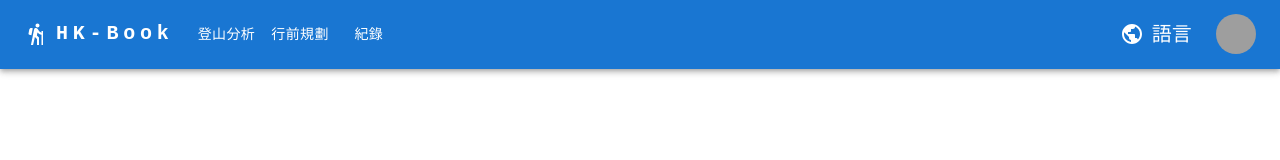
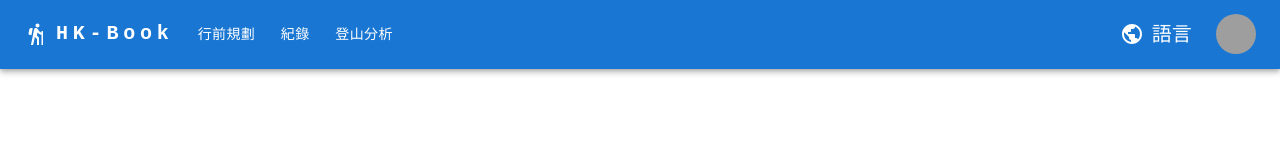
Before and after one commit to HAHAMud/hiking-book, a React (Create React App) app: page / in a window 1280 px wide. Shown: the top 160 px of the page. Built offline with nearby package versions, Linux system fonts and the light colour scheme; grey boxes are pictures that could not be loaded.

Commit message:
feat: 🎸 add i18n config

```diff
--- a/package.json
+++ b/package.json
@@ -16,10 +16,15 @@
     "@types/react": "^18.0.0",
     "@types/react-dom": "^18.0.0",
     "dayjs": "^1.11.7",
+    "i18next": "^22.5.0",
+    "i18next-browser-languagedetector": "^7.0.2",
+    "i18next-http-backend": "^2.2.1",
+    "loadash": "^1.0.0",
     "prettier": "^2.8.8",
     "react": "^18.2.0",
     "react-dom": "^18.2.0",
     "react-hook-form": "^7.43.9",
+    "react-i18next": "^12.3.1",
     "react-router-dom": "^6.11.2",
     "react-scripts": "5.0.1",
     "typescript": "^4.4.2",
--- a/src/components/AppBar.tsx
+++ b/src/components/AppBar.tsx
@@ -1,4 +1,5 @@
 import * as React from 'react';
+import { useTranslation } from 'react-i18next';
 import PublicIcon from '@mui/icons-material/Public';
 import HikingIcon from '@mui/icons-material/Hiking';
 import MenuIcon from '@mui/icons-material/Menu';
@@ -16,6 +17,7 @@ import {
   IconButton,
   Avatar,
 } from '@mui/material';
+
 import { PAGES_PATH, SETTINGS_PATH, LANGUAGES } from '@/constants/common';
 import MenuList from '@/components/AppBar/MenuList';
 
@@ -64,6 +66,7 @@ export default function BackToTop(props: Props) {
   const [anchorElNav, setAnchorElNav] = React.useState<null | HTMLElement>(
     null
   );
+  const { t } = useTranslation();
 
   const handleOpenNavMenu = (event: React.MouseEvent<HTMLElement>) => {
     setAnchorElNav(event.currentTarget);
@@ -126,7 +129,7 @@ export default function BackToTop(props: Props) {
                   display: { xs: 'block', md: 'none' },
                 }}
               >
-                {PAGES_PATH.map((page: string) => (
+                {Object.values(PAGES_PATH).map((page: string) => (
                   <MenuItem key={page} onClick={handleCloseNavMenu}>
                     <Typography textAlign="center">{page}</Typography>
                   </MenuItem>
@@ -153,13 +156,13 @@ export default function BackToTop(props: Props) {
               HK-Book
             </Typography>
             <Box sx={{ flexGrow: 1, display: { xs: 'none', md: 'flex' } }}>
-              {PAGES_PATH.map((page: string) => (
+              {Object.values(PAGES_PATH).map((page: string) => (
                 <Button
                   key={page}
                   onClick={handleCloseNavMenu}
                   sx={{ my: 2, color: 'white', display: 'block' }}
                 >
-                  {page}
+                  {t(`nav-bar.${page}`)}
                 </Button>
               ))}
             </Box>
--- a/src/constants/common.js
+++ b/src/constants/common.js
@@ -1,5 +1,9 @@
-export const PAGES_PATH = ['登山分析', '行前規劃', '紀錄'];
-
 export const SETTINGS_PATH = ['基本設定', '帳號設定', '個人面版', '登出'];
 
 export const LANGUAGES = ['中文', 'English'];
+
+export const PAGES_PATH = {
+  prepare: 'prepare',
+  record: 'record',
+  analysis: 'analysis',
+};
--- /dev/null
+++ b/src/i18n.js
@@ -0,0 +1,36 @@
+import i18n from 'i18next';
+import { initReactI18next } from 'react-i18next';
+import Backend from 'i18next-http-backend';
+import LanguageDetector from 'i18next-browser-languagedetector';
+import zhTW from '@/locales/zh-TW.json';
+import en from '@/locales/en.json';
+
+// the translations
+// (tip move them in a JSON file and import them,
+// or even better, manage them separated from your code: https://react.i18next.com/guides/multiple-translation-files)
+const resources = {
+  en: {
+    translation: en,
+  },
+  'zh-TW': {
+    translation: zhTW,
+  },
+};
+
+i18n
+  .use(initReactI18next) // passes i18n down to react-i18next
+  .use(LanguageDetector)
+  .use(Backend)
+  .init({
+    resources,
+    debug: true,
+    lng: 'zh-TW', // language to use, more information here: https://www.i18next.com/overview/configuration-options#languages-namespaces-resources
+    // you can use the i18n.changeLanguage function to change the language manually: https://www.i18next.com/overview/api#changelanguage
+    // if you're using a language detector, do not define the lng option
+
+    interpolation: {
+      escapeValue: false, // react already safes from xss
+    },
+  });
+
+export default i18n;
--- a/src/index.tsx
+++ b/src/index.tsx
@@ -1,5 +1,6 @@
 import * as React from 'react';
 import ReactDOM from 'react-dom/client';
+import './i18n';
 import '@/index.css';
 import reportWebVitals from '@/reportWebVitals';
 import { router } from '@/routes';
--- /dev/null
+++ b/src/locales/en.json
@@ -0,0 +1,7 @@
+{
+  "nav-bar": {
+    "record": "Record",
+    "prepare": "Prepare",
+    "analysis": "Review"
+  }
+}
--- /dev/null
+++ b/src/locales/zh-TW.json
@@ -0,0 +1,7 @@
+{
+  "nav-bar": {
+    "record": "紀錄",
+    "prepare": "行前規劃",
+    "analysis": "登山分析"
+  }
+}
```
Also changed, not shown: 1 other file (tests, documents, lock files or other folders).
